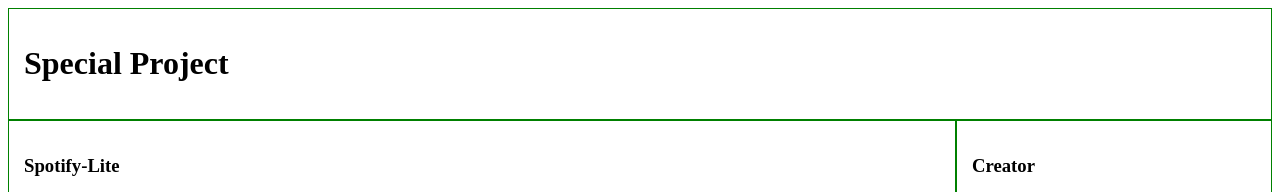
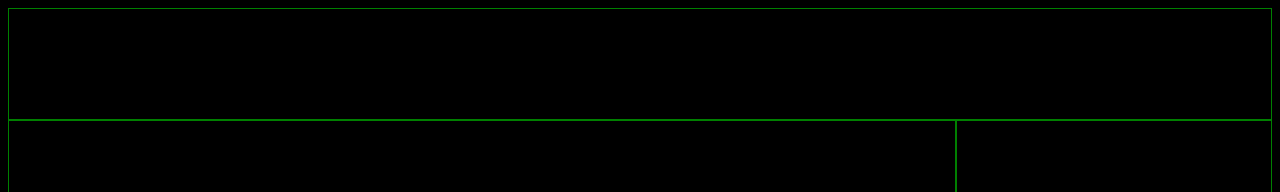
Before and after one commit to Brian-Ekwem/PromotionalWebpage, a plain HTML site: page index.html in a window 1280 px wide. Shown: the top 192 px of the page. Drawn offline with Linux system fonts and the light colour scheme.

Commit message:
Update index.html

```diff
--- a/index.html
+++ b/index.html
@@ -36,6 +36,7 @@
       border: 1px solid green;
     }
         </style>
+      <body style="background-color:#000000"
       </head>
     <body>
     <div class="header">
```
